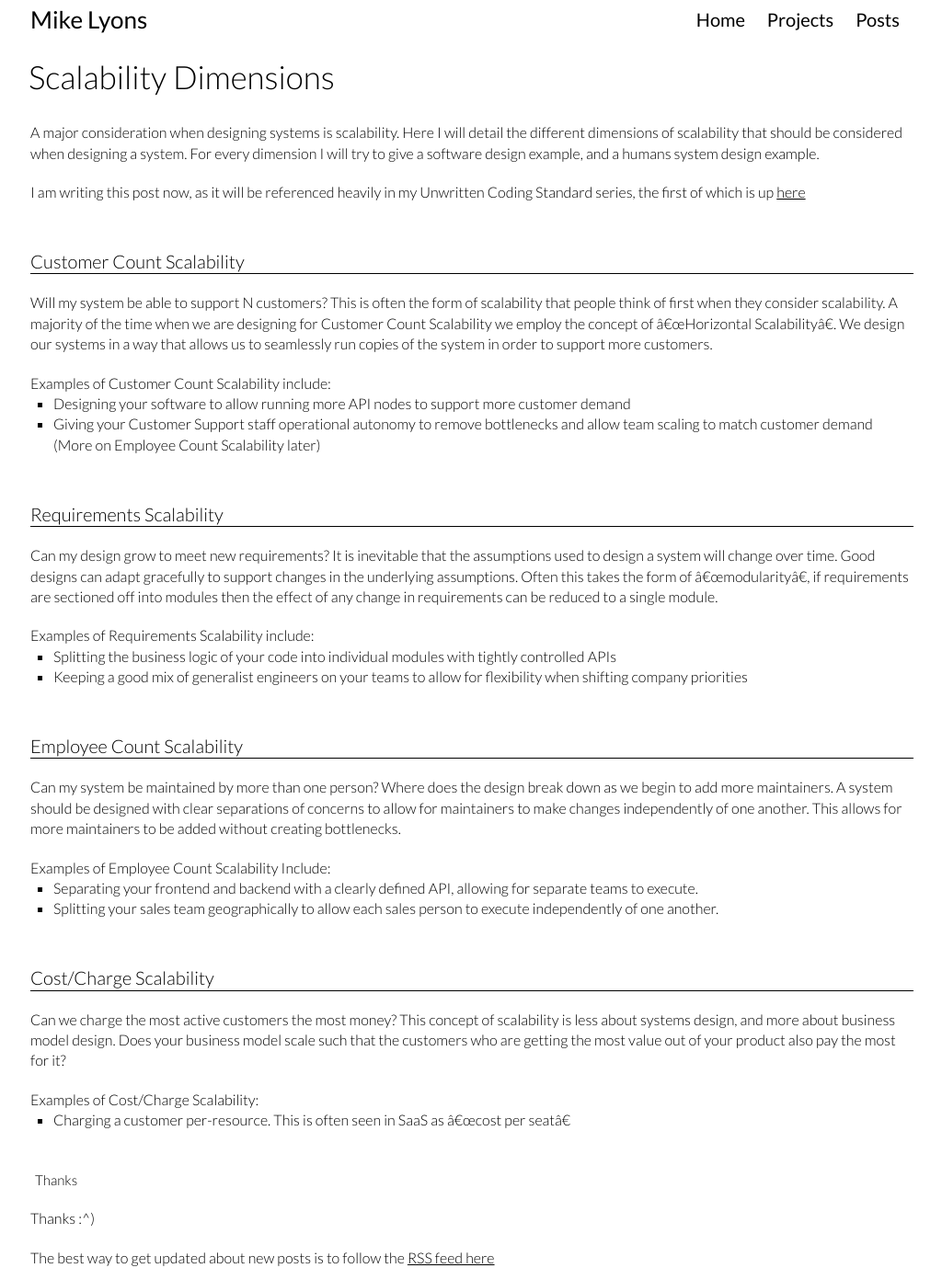
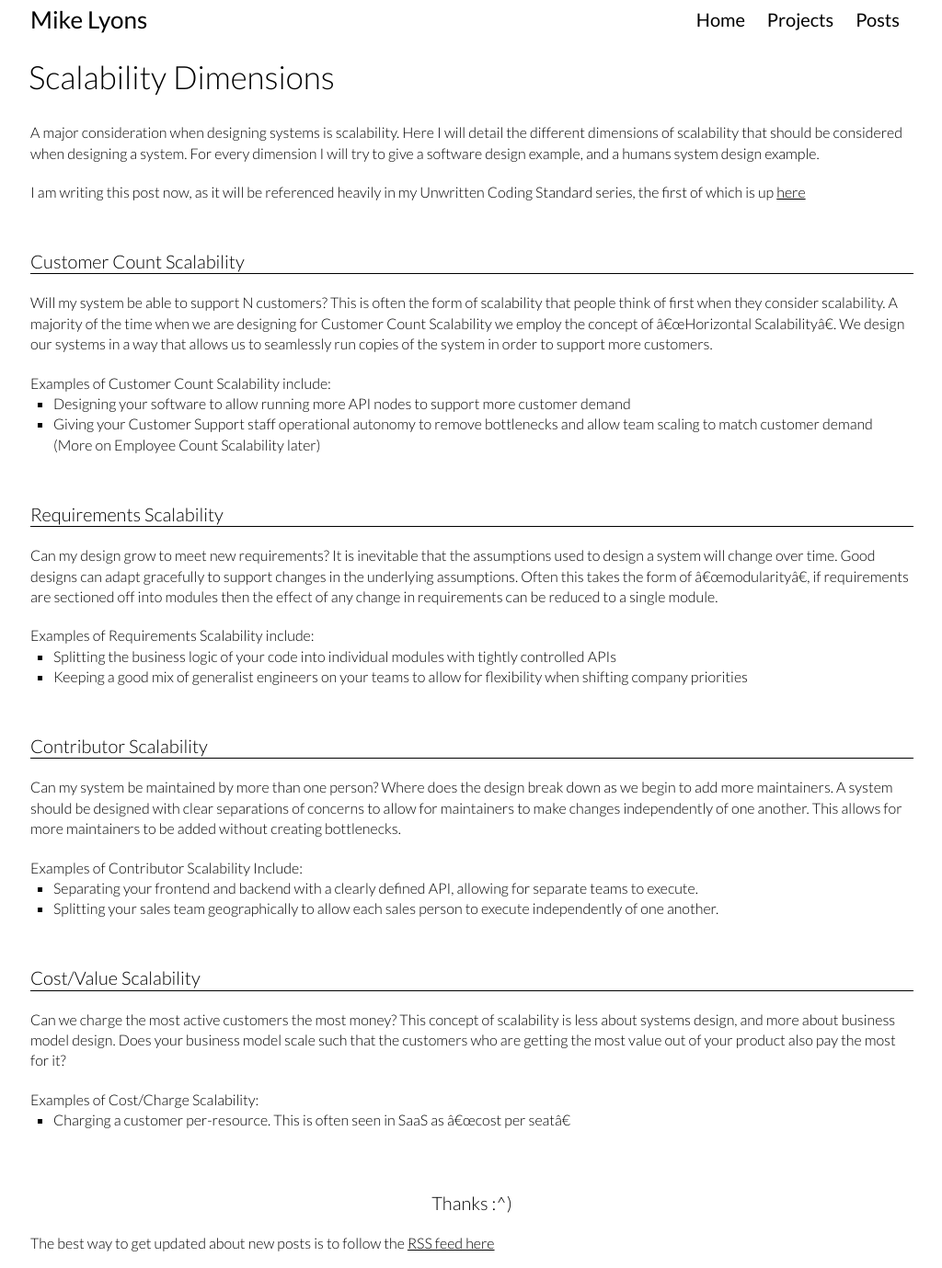
Before and after one commit to frenchie4111/frenchie4111.github.io, a Jekyll site: the page built from _posts/2020-05-20-Scalability-Dimensions.md, in a window 1280 px wide. Shown: the whole page at 92% size, without its empty margins (127-1151 px from the left). Built offline with Jekyll 4.4.1, drawn with Linux system fonts in a browser that asks for light colours; nearby versions of some CDN libraries.

Commit message:
Fixed thanks

```diff
--- a/_posts/2020-05-20-Scalability-Dimensions.md
+++ b/_posts/2020-05-20-Scalability-Dimensions.md
@@ -33,18 +33,18 @@ Examples of Requirements Scalability include:
 
 <br/>
 
-## Employee Count Scalability
+## Contributor Scalability
 
 Can my system be maintained by more than one person? Where does the design break down as we begin to add more maintainers. A system should be designed with clear separations of concerns to allow for maintainers to make changes independently of one another. This allows for more maintainers to be added without creating bottlenecks.
 
-Examples of Employee Count Scalability Include:
+Examples of Contributor Scalability Include:
 
 - Separating your frontend and backend with a clearly defined API, allowing for separate teams to execute.
 - Splitting your sales team geographically to allow each sales person to execute independently of one another.
 
 <br/>
 
-## Cost/Charge Scalability
+## Cost/Value Scalability
 
 Can we charge the most active customers the most money? This concept of scalability is less about systems design, and more about business model design. Does your business model scale such that the customers who are getting the most value out of your product also pay the most for it?
 
@@ -54,8 +54,6 @@ Examples of Cost/Charge Scalability:
 
 <br/>
 
-### Thanks
-
-Thanks :^)
+#### Thanks :^)
 
 The best way to get updated about new posts is to follow the [RSS feed here](https://mikelyons.org/feed.xml)
```
